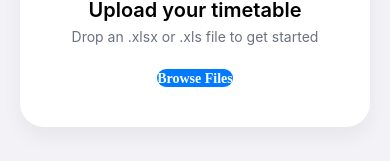
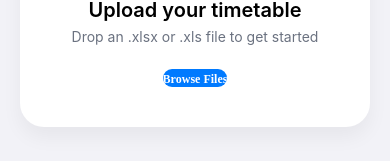
Before and after one commit to xxazkii/Mamas-app-, a React Native app in the folder frontend/: screen / in a window 390 px wide. Shown: the part 446-607 px from the top of the page. Built offline with nearby package versions, Linux system fonts and the light colour scheme.

Commit message:
Surgically reduce Browse Files span font size to 12px

```diff
--- a/frontend/src/components/UploadScreen.tsx
+++ b/frontend/src/components/UploadScreen.tsx
@@ -83,7 +83,7 @@ const styles = StyleSheet.create({
   buttonText: {
     color: '#FFFFFF',
     fontWeight: '600',
-    fontSize: 14,
+    fontSize: 12,
   },
   input: {
     display: 'none',
```
